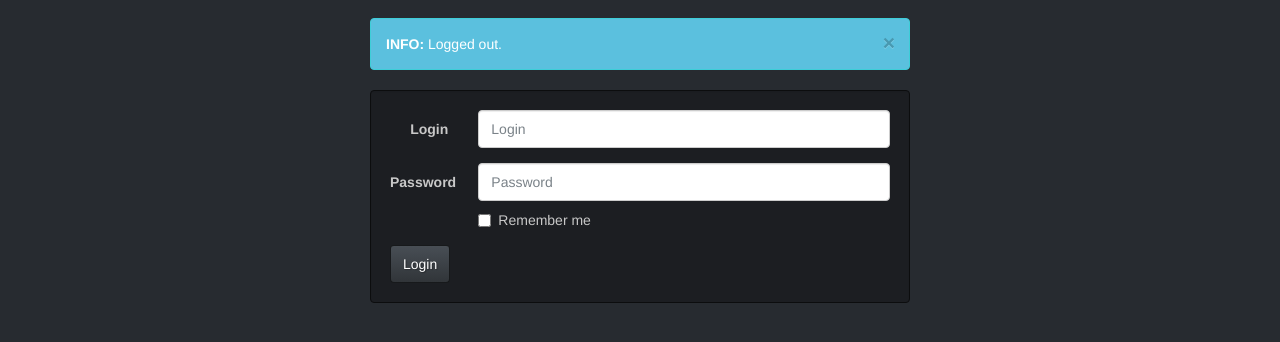
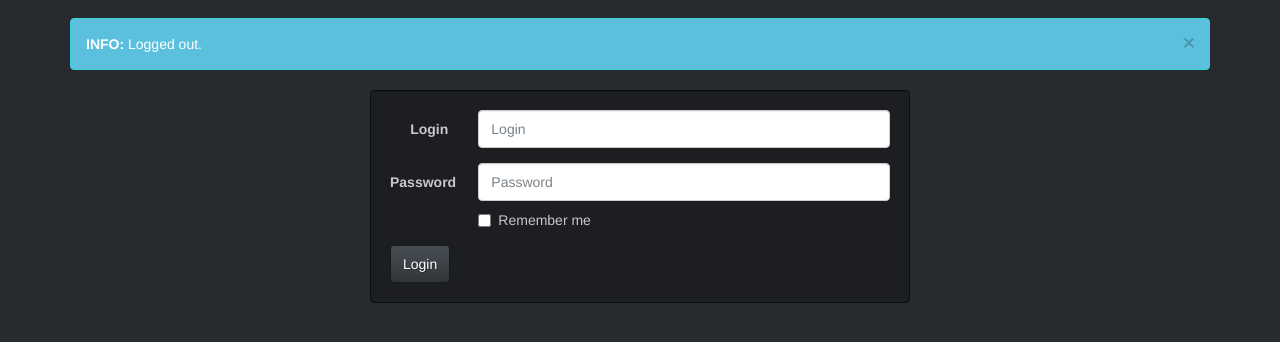
Before and after one commit to opennx/nx.server, a Flask app: page /logout in a window 1280 px wide. Shown: the part 52-394 px from the top of the page. Run offline with Flask 2, Linux system fonts and the light colour scheme; parts of the project's set-up code (start-up, migrations or seed data) failed here and were passed over; some libraries are stand-ins or nearby versions.

Commit message:
Alerts fix

```diff
--- a/services/admin/templates/base.html
+++ b/services/admin/templates/base.html
@@ -50,7 +50,7 @@
     <div class="container">
         {% with messages = get_flashed_messages(with_categories=true) %}
           {% if messages %}
-            <div id='alerts' class="col-md-6 col-md-offset-3" >
+            <div id='alerts'>
             {% for category, message in messages %}
                 <div class="alert alert-dismissable alert-{{category}}">
                     <button type="button" class="close" data-dismiss="alert">×</button>
```
